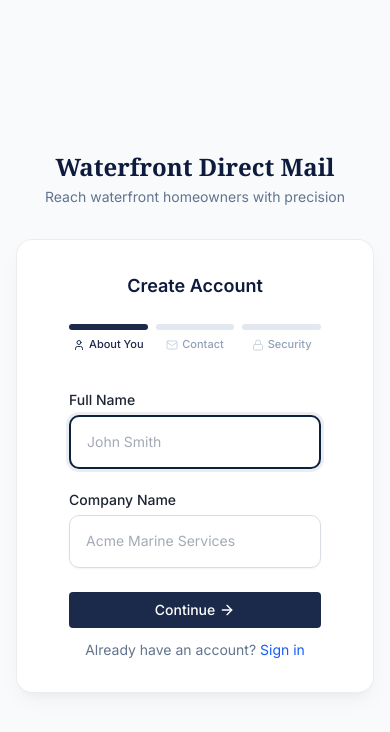
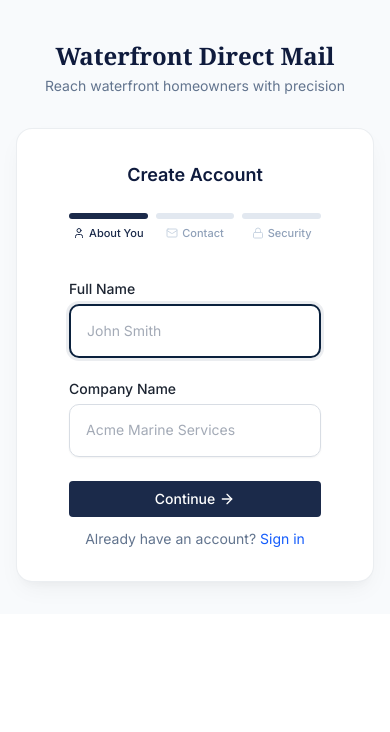
Before and after one commit to waterfrontdirectmail-svg/waterfront, a Next.js app: page /signup in a window 390 px wide. Shown: the top 732 px of the page. Built offline with nearby package versions, Linux system fonts and the light colour scheme.

Commit message:
fix: remove min-height on mobile auth pages to eliminate scroll space

```diff
--- a/app/(auth)/layout.tsx
+++ b/app/(auth)/layout.tsx
@@ -2,7 +2,7 @@ import { Suspense, type ReactNode } from "react";
 
 export default function AuthLayout({ children }: { children: ReactNode }) {
   return (
-    <div className="min-h-[100dvh] flex items-center justify-center bg-slate-50 px-4 py-8">
+    <div className="sm:min-h-[100dvh] sm:flex sm:items-center sm:justify-center bg-slate-50 px-4 pt-10 sm:pt-0 pb-8">
       <div className="w-full max-w-md">
         <div className="text-center mb-8">
           <h1 className="text-2xl font-bold" style={{ color: "#0f1b3d" }}>
```
